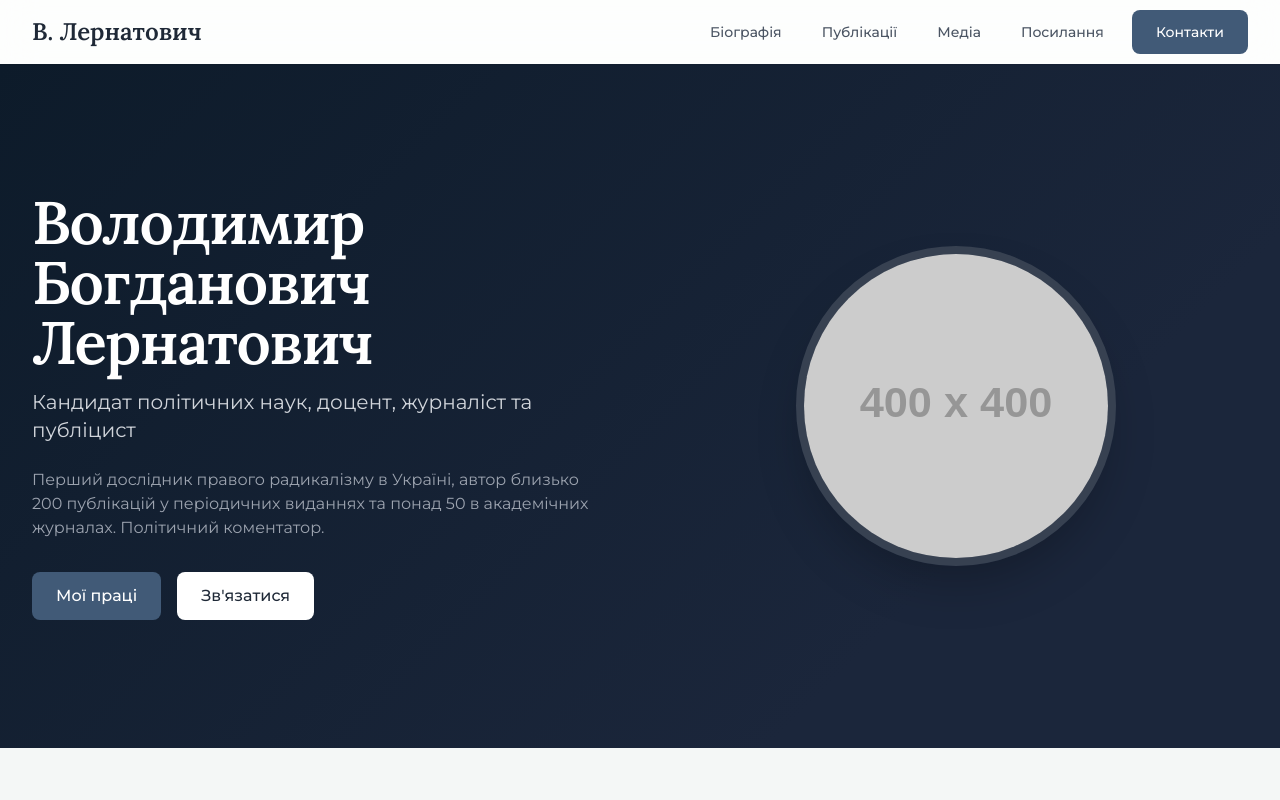
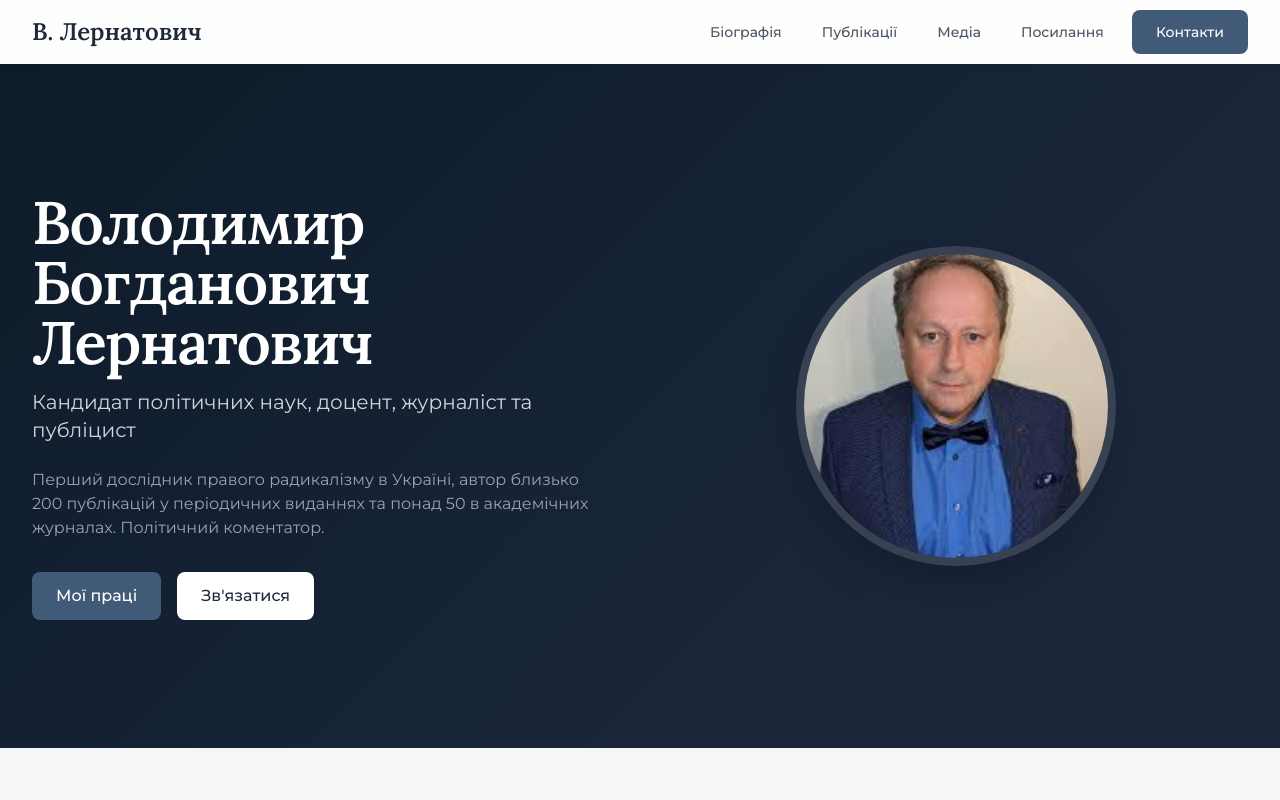
Before and after one commit to lvivlion/volodymyrlernatovych, a plain HTML site: page index.html in a window 1280 px wide. Shown: the top 800 px of the page. Drawn offline with nearby package versions, Linux system fonts and the light colour scheme; placeholder pictures from the web are drawn by us.

Commit message:
Update index.html

```diff
--- a/index.html
+++ b/index.html
@@ -130,7 +130,7 @@
                     </div>
                     <div class="lg:w-1/2 flex justify-center">
                         <div class="w-64 h-64 sm:w-80 sm:h-80 rounded-full overflow-hidden border-8 border-gray-700 shadow-2xl">
-                            <img src="https://placehold.co/400x400/EFEFEF/333333?text=ВЛ"
+                            <img src="volodymyrlernatovych.jpg"
                                  onerror="this.onerror=null;this.src='https://placehold.co/400x400/EFEFEF/333333?text=Фото+недоступне';"
                                  alt="Портрет Володимира Лернатовича" class="w-full h-full object-cover">
                         </div>
```
